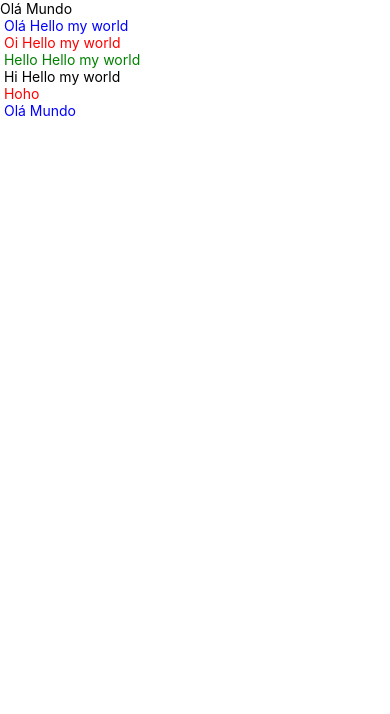
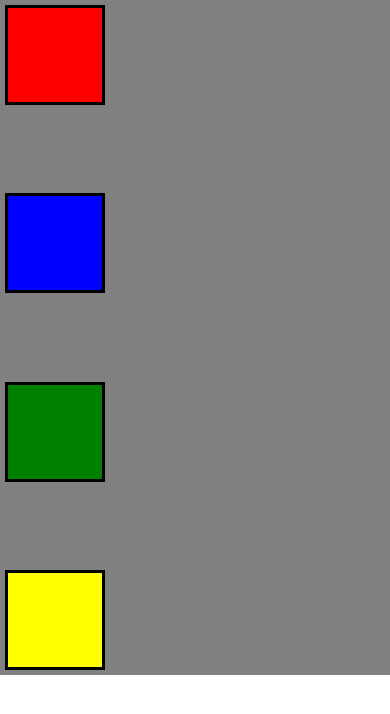
Before and after one commit to JoseNeto5689/MyApp-Teste, a React Native app: screen / in a window 390 px wide. Shown: the top 714 px of the page. Built offline with nearby package versions, Linux system fonts and the light colour scheme.

Commit message:
Testes de Responsividades prontos

```diff
--- a/App.js
+++ b/App.js
@@ -1,14 +1,74 @@
 import React from 'react';
 import { Text, StyleSheet, StatusBar, View } from 'react-native';
 import C1 from './components/comp1';
-import style from './styles/style';
+//import style from './styles/style';
 import Texto from './components/comp2';
 
 export default function App() {
   return <>
+  <StatusBar/>
+  <View  style = {style.container}>
+  <View style = { style.container1 } ></View>
+  <View style = { style.container2 }></View>
+  <View style = { style.container3 }></View>
+  <View style = { style.container4 }></View>
+  </View>
+  </>
+}
+
+const style = StyleSheet.create({
+
+  container: {
+    flexDirection: "column",
+    justifyContent: "space-between",
+    backgroundColor: "gray",
+    height: "80%"
+
+  },
+
+  container1: {
+    width: 100,
+    height: 100,
+    backgroundColor: "red",
+    margin: 5,
+    borderColor: "black",
+    borderWidth: 3,
+  },
+  container2: {
+    width: 100,
+    height: 100,
+    backgroundColor: "blue",
+    margin: 5,
+    borderColor: "black",
+    borderWidth: 3,
+  },
+  container3: {
+    width: 100,
+    height: 100,
+    backgroundColor: "green",
+    margin: 5,
+    borderColor: "black",
+    borderWidth: 3,
+  },
+  container4: {
+    width: 100,
+    height: 100,
+    backgroundColor: "yellow",
+    margin: 5,
+    borderColor: "black",
+    borderWidth: 3,
+  }
+})
+
+
+
+
+
+/*
+<>
     <StatusBar/>
     <View style= {style.container} >
-      <Text style = {style.text/*, { color: "blue" }*/}>Olá Mundo</Text>
+      <Text style = {style.text, { color: "blue" }}>Olá Mundo</Text>
       <C1 number = "Olá" color = "blue"/>
       <C1 number = "Oi" color = "red"/>
       <C1 number = "Hello" color = "green"/>
@@ -17,4 +77,5 @@
       <Texto>Olá Mundo</Texto>
     </View>
   </>
-}
+
+  */
--- a/app.json
+++ b/app.json
@@ -27,6 +27,7 @@
     },
     "web": {
       "favicon": "./assets/favicon.png"
-    }
+    },
+    "description": ""
   }
 }
```
Also changed, not shown: .expo-shared/README.md (added).
